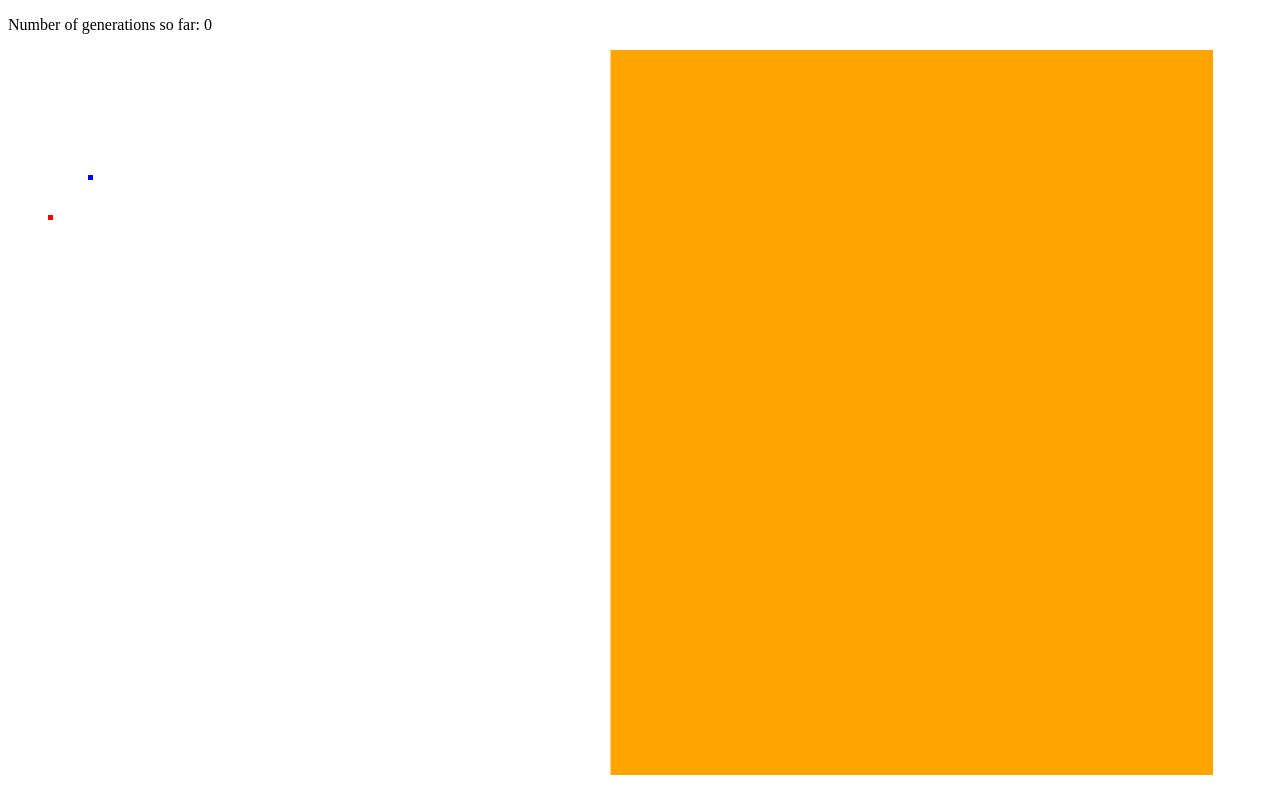
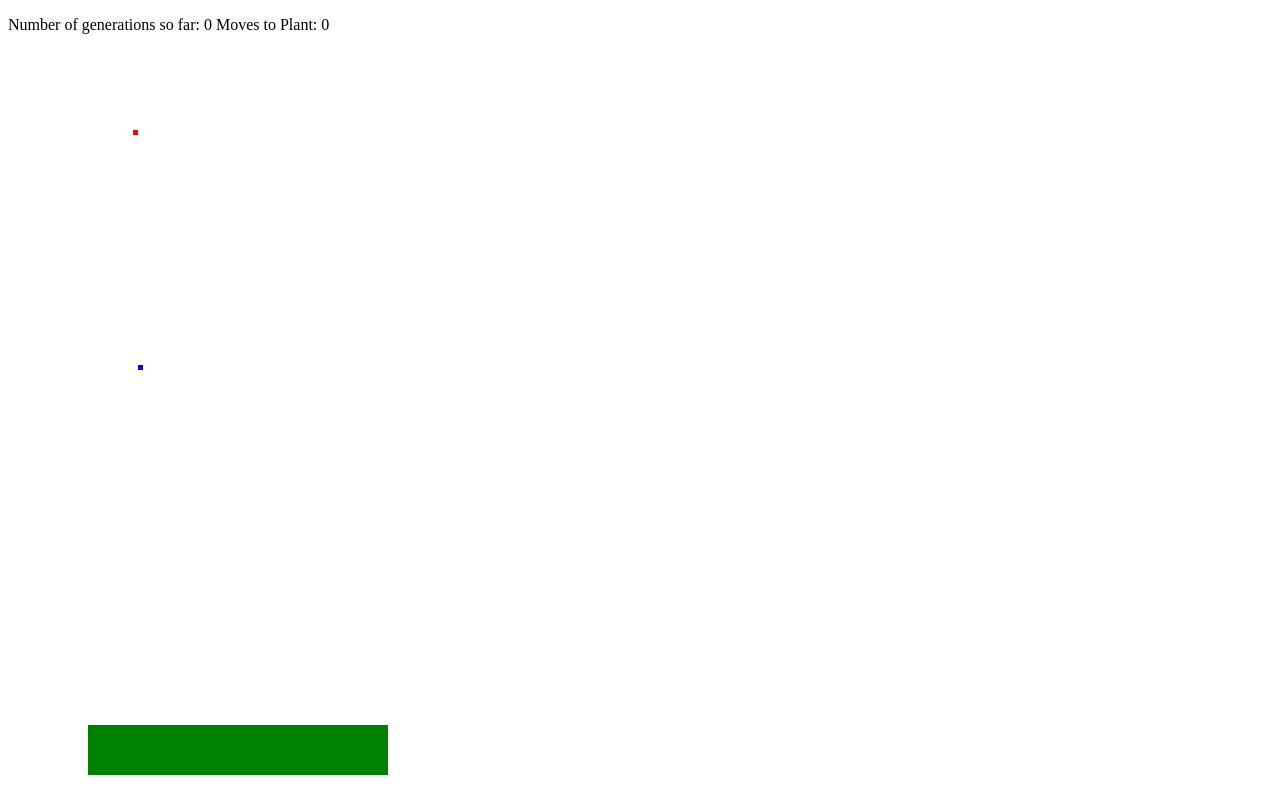
Before and after one commit to ninja25538/js-AIs, a plain HTML site: page index.html in a window 1280 px wide. Drawn offline with Linux system fonts and the light colour scheme.

Commit message:
Update index.html

```diff
--- a/index.html
+++ b/index.html
@@ -1,195 +1,200 @@
-
-
-
-
-<!DOCTYPE HTML>
+<!DOCTYPE html>
+<html>
+<head>
+  <meta charset="utf-8">
+  <meta name="viewport" content="width=device-width">
+  <title>JS Bin</title>
+</head>
+<body>
 <p id="gen"></p>
 <canvas id="canvas"></canvas>
+  <script>
+    //Most of the credit goes to Arjes on Reddit for helping me out!
 
-<script>
 var c=document.getElementById("canvas");
 var ctx=c.getContext("2d");
 ctx.canvas.width = window.innerWidth - 75;
 ctx.canvas.height = window.innerHeight - 75;
 
-var p1direction = "";
-var p2direction = "";
-
-var p1moves = [];
-var p2moves = [];
-
 var startingX = 50;
 var startingY = 250;
 
-var player1X = startingX;
-var player1Y = startingY;
+var playerPositions;
 
-var player2X = startingX;
-var player2Y = startingY;
+var movesThisGeneration;
+var bestPathFound = [];
 
-var plantX = ctx.canvas.width/2;
-var plantY = 0;
+var plantX = 80;
+var plantY = ctx.canvas.height - 50;
 
-var winning = "";
-var generations = 0;
+var plantWidth = 300;
+var plantHeight = 50;
 
-function player1(){
+var generations = -1;
+
+function drawPlayer1(){
   ctx.fillStyle = "white";
-ctx.fillRect(player1X - 5, player1Y - 5, 20, 20);
+  ctx.fillRect(playerPositions.player1.x - 5, playerPositions.player1.y - 5, 20, 20);
   ctx.fillStyle = "red";
-ctx.fillRect(player1X, player1Y, 5, 5);
+  ctx.fillRect(playerPositions.player1.x, playerPositions.player1.y, 5, 5);
 }
 
-function player2(){
+function drawPlayer2(){
   ctx.fillStyle = "white";
-ctx.fillRect(player2X - 5, player2Y - 5, 20, 20);
+  ctx.fillRect(playerPositions.player2.x - 5, playerPositions.player2.y - 5, 20, 20);
   ctx.fillStyle = "blue";
-ctx.fillRect(player2X, player2Y, 5, 5);
+  ctx.fillRect(playerPositions.player2.x, playerPositions.player2.y, 5, 5);
 }
 
-function plant(){
-ctx.fillStyle = "orange";
-ctx.fillRect(plantX, plantY, 10000, 1000000);
+function drawPlant(){
+  ctx.fillStyle = "green";
+  ctx.fillRect(plantX, plantY, plantWidth, plantHeight);
 }
 
-player2();
-player1();
-plant();
 
-//Had to delete most of the code since it was being a dipsh- I mean dip poopy and not working =(
-setInterval(function(){
-if(p1direction == "right"){
-if(player1X < ctx.canvas.width){
-player1X += 5;
-player1();
+drawPlant();
+nextGeneration();
+var currentTick = 0;
+function tick() {
+  drawPlayer2();
+  drawPlayer1();
+  movePlayers();
+  evaluateVictory();
+  currentTick++;
+  checkForFailure();
+
 }
-} else if(p1direction == "left"){
-if(player1X > 0){
-player1X -= 5;
-player1();
-}
-} else if(p1direction == "up"){
-if(player1Y > 0){
-player1Y -= 5;
-player1();
-}
-} else if(p1direction == "down"){
-if(player1Y < ctx.canvas.height){
-player1Y += 5;
-player1();
+
+function checkForFailure() {
+  if (bestPathFound.length && currentTick > bestPathFound.length) {
+    nextGeneration()
   }
 }
-}, 1);
+function movePlayers() {
+  movePlayer('player1');
+  movePlayer('player2');
+}
 
+function pickDirection() {
+  var directionToMove;
+  // 90% chance to follow existing path. 10% chance for deviation
+  if(bestPathFound.length >= currentTick && Math.random < 0.9) {
+    return bestPathFound[currentTick]
+  }
+
+  if(!directionToMove) {
+    switch(Math.floor(Math.random() * 4) + 1) { // Random number between ranges
+      case 1:
+        return 'left';
+      case 2:
+        return 'right';
+      case 3:
+        return 'up';
+      case 4:
+        return 'down';
+    }
+  }
+}
+function movePlayer(playerName) {
+  var directionToMove = pickDirection();
+
+  movesThisGeneration[playerName].push(directionToMove);
+  switch(directionToMove) {
+    case 'up':
+      playerPositions[playerName] = {
+        x: playerPositions[playerName].x,
+        y: playerPositions[playerName].y + 5,
+      }
+      break;
+    case 'down':
+      playerPositions[playerName] = {
+        x: playerPositions[playerName].x,
+        y: playerPositions[playerName].y - 5,
+      }
+      break;
+    case 'left':
+      playerPositions[playerName] = {
+        x: playerPositions[playerName].x - 5,
+        y: playerPositions[playerName].y,
+      }
+      break;
+    case 'right':
+      playerPositions[playerName] = {
+        x: playerPositions[playerName].x + 5,
+        y: playerPositions[playerName].y,
+      }
+      break;
+  }
+
+  correctPlayerPosition(playerName);
+
+}
+
+function correctPlayerPosition(playerName) {
+  if( playerPositions[playerName].x < 0 ) {
+    playerPositions[playerName].x = 0;
+  }
+
+  if( playerPositions[playerName].x > ctx.canvas.width) {
+    playerPositions[playerName].x = ctx.canvas.width;
+  }
+
+  if( playerPositions[playerName].y < 0 ) {
+    playerPositions[playerName].y = 0;
+  }
+
+  if( playerPositions[playerName].y > ctx.canvas.height ) {
+    playerPositions[playerName].y = ctx.canvas.height;
+  }
+}
+
+function evaluateVictory() {
+  if(playerPositions.player1.x >= plantX && playerPositions.player1.x <= plantX + plantWidth) {
+    if(playerPositions.player1.y >= plantY && playerPositions.player1.y <= plantY + plantHeight){
+    declareVictor('player1');
+    }
+  }  if(playerPositions.player2.x >= plantX && playerPositions.player2.x <= plantX + plantWidth) {
+    if(playerPositions.player2.y >= plantY && playerPositions.player2.y <= plantY + plantHeight){
+    declareVictor('player2');
+  }
+  }
+}
+
+function declareVictor(playerName) {
+  if(
+    !bestPathFound.length ||
+    bestPathFound.length > movesThisGeneration[playerName].length
+  ) {
+    bestPathFound = movesThisGeneration[playerName]
+  }
+
+  nextGeneration();
+}
+
+function nextGeneration() {
+  currentTick = 0;
+
+  playerPositions = {
+    player1: {x: startingX, y: startingY},
+    player2: {x: startingX, y: startingY}
+  };
+
+  movesThisGeneration = {
+    player1: [],
+    player2: []
+  };
+
+  generations++;
+  document.getElementById("gen").innerHTML ="Number of generations so far: " + generations + " Moves to Plant: " + bestPathFound.length;
+}
+
+setInterval(tick, 1);
 
 setInterval(function(){
-if(p2direction == "right"){
-if(player2X < ctx.canvas.width){
-player2X += 5;
-player2();
-}
-} else if(p2direction == "left"){
-if(player2X > 0){
-player2X -= 5;
-player2();
-}
-} else if(p2direction == "up"){
-if(player2Y > 0){
-player2Y -= 5;
-player2();
-}
-} else if(p2direction == "down"){
-if(player2Y < ctx.canvas.height){
-player2Y += 5;
-player2();
-}
-}
-}, 1);
-
-
-var i = 0;
-setInterval(function(){
-if(winning == "player1"){
-console.log("player 1 is following it's previous moves!");
-p1direction = p1moves[i];
-i++;
-}else if(winning == "player2"){
-p2direction = p2moves[i];
-i++;
-}
-}, 1);
-
-setInterval(function(){
-if(winning == "player2" || winning === "" || winning !== "player1"){
-console.log("player 1 is moving in a random direction!");
-var random = Math.floor(Math.random() * 4) + 1;
-if(random == 1){
-p1direction = "right";
-p1moves.push("right");
-} else if(random == 2){
-p1direction = "left";
-p1moves.push("left");
-} else if(random == 3){
-p1direction = "up";
-p1moves.push("up");
-} else if(random == 4){
-p1direction = "down";
-p1moves.push("down");
-}
-} else {
-console.log("player 1 is not moving in a random direction!");
-}
-}, 1);
-
-setInterval(function(){
-if(winning == "player1" || winning === "" || winning !== "player2"){
-console.log("player 2 is moving in a random direction!");
-var random = Math.floor(Math.random() * 4) + 1;
-if(random == 1){
-p2direction = "right";
-p2moves.push("right");
-} else if(random == 2){
-p2direction = "left";
-p2moves.push("left");
-} else if(random == 3){
-p2direction = "up";
-p2moves.push("up");
-} else if(random == 4){
-p2direction = "down";
-p2moves.push("down");
-}
-} else {
-console.log("player 2 is not moving in a random direction");
-}
-}, 1);
-
-setInterval(function(){
-if(player1X >= ctx.canvas.width/2){
-winning = "player1";
-player1X = startingX;
-player2X = startingX;
-player2Y = startingY;
-player1Y = startingY;
-p2moves = [];
-generations ++;
-alert(p2moves);
-alert(p1moves);
-} else if(player2X >= ctx.canvas.width/2){
-winning = "player2";
-player1X = startingX;
-player2X = startingX;
-player2Y = startingY;
-player1Y = startingY;
-p1moves = [];
-generations ++;
-alert(p2moves);
-alert(p1moves);
-}
-}, 1);
-
-setInterval(function(){
-document.getElementById("gen").innerHTML ="Number of generations so far: " + generations;
-}, 1);
+  console.log(bestPathFound);
+}, 60000);
 
 
   </script>
+</body>
+</html>
```
Lines whose indentation alone changed are shown as unchanged.
